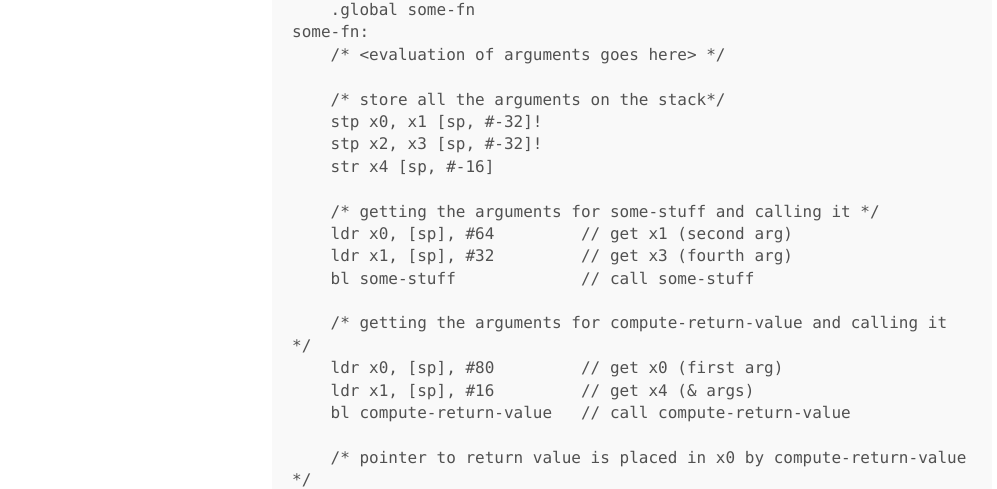
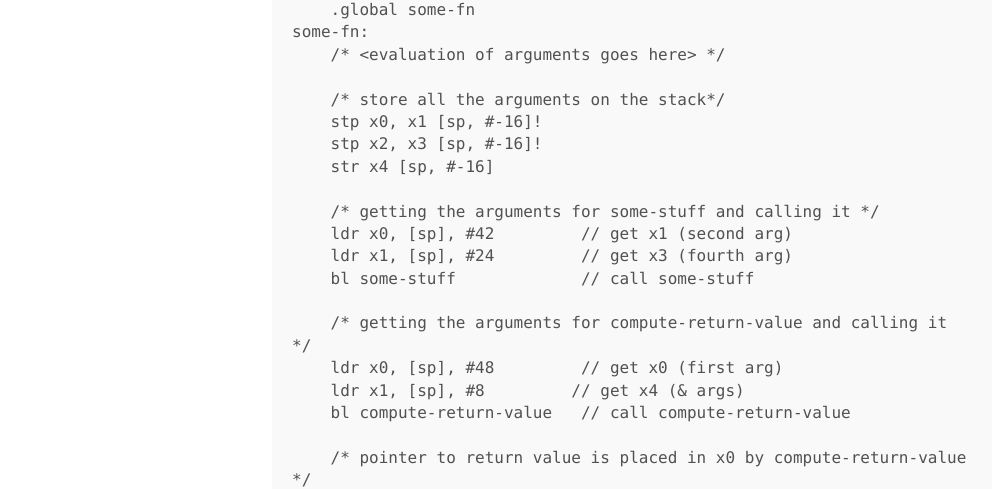
Before and after one commit to acgollapalli/KING-blog, a Jekyll site: the page built from _posts/2022-10-19-defλ.md, in a window 1280 px wide and 900 px high, scrolled down 4492 px. Shown: the part 282-771 px from the top of the window, without its empty margins (8-1005 px from the left). Built offline with Jekyll 4.4.1, drawn with Linux system fonts in a browser that asks for light colours; some of the changed text lies outside the part shown.

Commit message:
t. you somehow don't know memory is in by byte

```diff
--- a/_posts/2022-10-19-defλ.md
+++ b/_posts/2022-10-19-defλ.md
@@ -218,18 +218,18 @@ Becomes something like:
         /* <evaluation of arguments goes here> */
 
         /* store all the arguments on the stack*/
-        stp x0, x1 [sp, #-32]!
-        stp x2, x3 [sp, #-32]!
+        stp x0, x1 [sp, #-16]!
+        stp x2, x3 [sp, #-16]!
         str x4 [sp, #-16]
 
         /* getting the arguments for some-stuff and calling it */
-        ldr x0, [sp], #64         // get x1 (second arg)
-        ldr x1, [sp], #32         // get x3 (fourth arg)
+        ldr x0, [sp], #42         // get x1 (second arg)
+        ldr x1, [sp], #24         // get x3 (fourth arg)
         bl some-stuff             // call some-stuff
 
         /* getting the arguments for compute-return-value and calling it */
-        ldr x0, [sp], #80         // get x0 (first arg)
-        ldr x1, [sp], #16         // get x4 (& args)
+        ldr x0, [sp], #48         // get x0 (first arg)
+        ldr x1, [sp], #8         // get x4 (& args)
         bl compute-return-value   // call compute-return-value
 
         /* pointer to return value is placed in x0 by compute-return-value */
```
Also changed, not shown: posts/defλ.org (+6 -6 lines).
